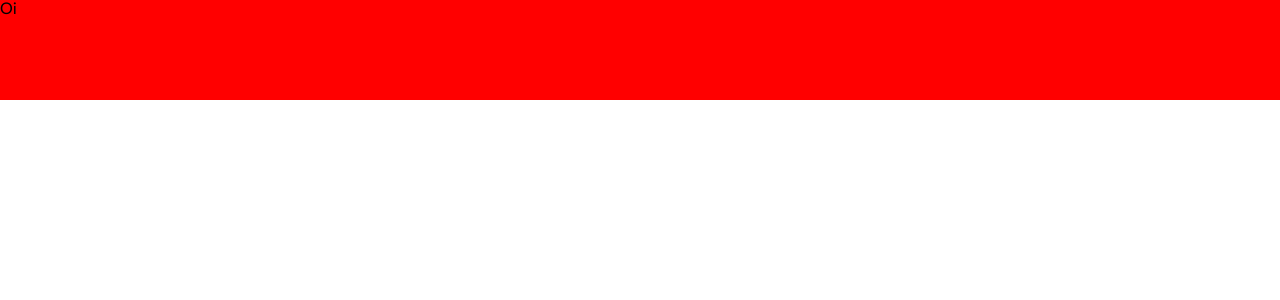
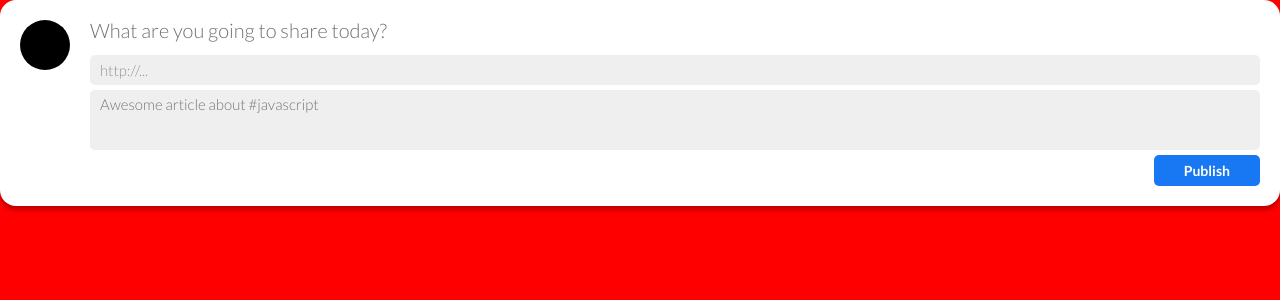
Before and after one commit to mdeosjr/linkr-front, a React (Create React App) app: page /timeline in a window 1280 px wide. Shown: the top 300 px of the page. Built offline with nearby package versions, Linux system fonts and the light colour scheme.

Commit message:
chore: publish component incomplete

```diff
--- /dev/null
+++ b/src/components/PublishPost.js
@@ -0,0 +1,85 @@
+import styled from 'styled-components';
+
+const PublishForm = styled.div`
+    padding: 20px;
+    background-color: #fff;
+    border-radius: 16px;
+    display: grid;
+    grid-template-columns: 50px 5fr;
+    grid-template-rows: 1fr;
+    gap: 20px;
+    font-family: 'Lato', sans-serif;
+    box-shadow: 0px 4px 4px rgba(0, 0, 0, 0.25);
+`;
+const UserProfile = styled.div`
+    width: 50px;
+    height: 50px;
+    background-color: #000;
+    border-radius: 50%;
+`;
+const FormInputs = styled.form`
+    display: flex;
+    flex-direction: column;
+    gap: 5px;
+    align-items: flex-end;
+`;
+const TitleForm = styled.h1`
+    width: 100%;
+    font-size: 20px;
+    font-weight: lighter;
+    color: #707070;
+    margin-bottom: 10px;
+`;
+const InputLink = styled.input`
+    width: 100%;
+    background-color: #EFEFEF;
+    box-sizing: border-box;
+    border: none;
+    border-radius: 5px;
+    padding: 5px 10px;
+    font-size: 15px;
+    height: 30px;
+    font-family: 'Lato', sans-serif;
+    ::placeholder {
+        font-weight: 100;
+        color: #949494;
+        font-size: 15px;
+    }
+`;
+const InputText = styled.textarea`
+    width: 100%;
+    background-color: #EFEFEF;
+    height: 60px;
+    resize: none;
+    box-sizing: border-box;
+    border: none;
+    border-radius: 5px;
+    padding: 5px 10px;
+    font-size: 15px;
+    font-family: 'Lato', sans-serif;
+    ::placeholder {
+        text-align: start;
+        font-weight: 100;
+    }
+`;
+const SubmitButton = styled.button`
+    border: none;
+    border-radius: 5px;
+    padding: 7px 30px;
+    background-color: #1877F2;
+    color: #fff;
+    font-family: 'Lato', sans-serif;
+    font-weight: bold;
+    font-size: 14px;
+    cursor: pointer;
+`;
+
+export {
+    SubmitButton,
+    InputLink,
+    InputText,
+    FormInputs,
+    TitleForm,
+    PublishForm,
+    UserProfile
+}
--- a/src/pages/Timeline/index.js
+++ b/src/pages/Timeline/index.js
@@ -1,9 +1,28 @@
 import { Container } from "./style";
+import {
+    SubmitButton,
+    InputLink,
+    InputText,
+    FormInputs,
+    TitleForm,
+    PublishForm,
+    UserProfile
+} from '../../components/PublishPost';
 
 export default function Timeline() {
   return (
     <Container>
-      <h1>Oi</h1>
+      <PublishForm>
+        <UserProfile>
+
+        </UserProfile>
+        <FormInputs>
+          <TitleForm>What are you going to share today?</TitleForm>
+          <InputLink placeholder="http://..."></InputLink>
+          <InputText placeholder="Awesome article about #javascript"></InputText>
+          <SubmitButton>Publish</SubmitButton>
+        </FormInputs>
+      </PublishForm>
     </Container>
   );
 }
--- a/src/pages/Timeline/style.js
+++ b/src/pages/Timeline/style.js
@@ -2,7 +2,7 @@ import styled from "styled-components";
 
 const Container = styled.div`
   width: 100%;
-  min-height: 100px;
+  min-height: 100vh;
   background-color: red;
 `;
 
```
